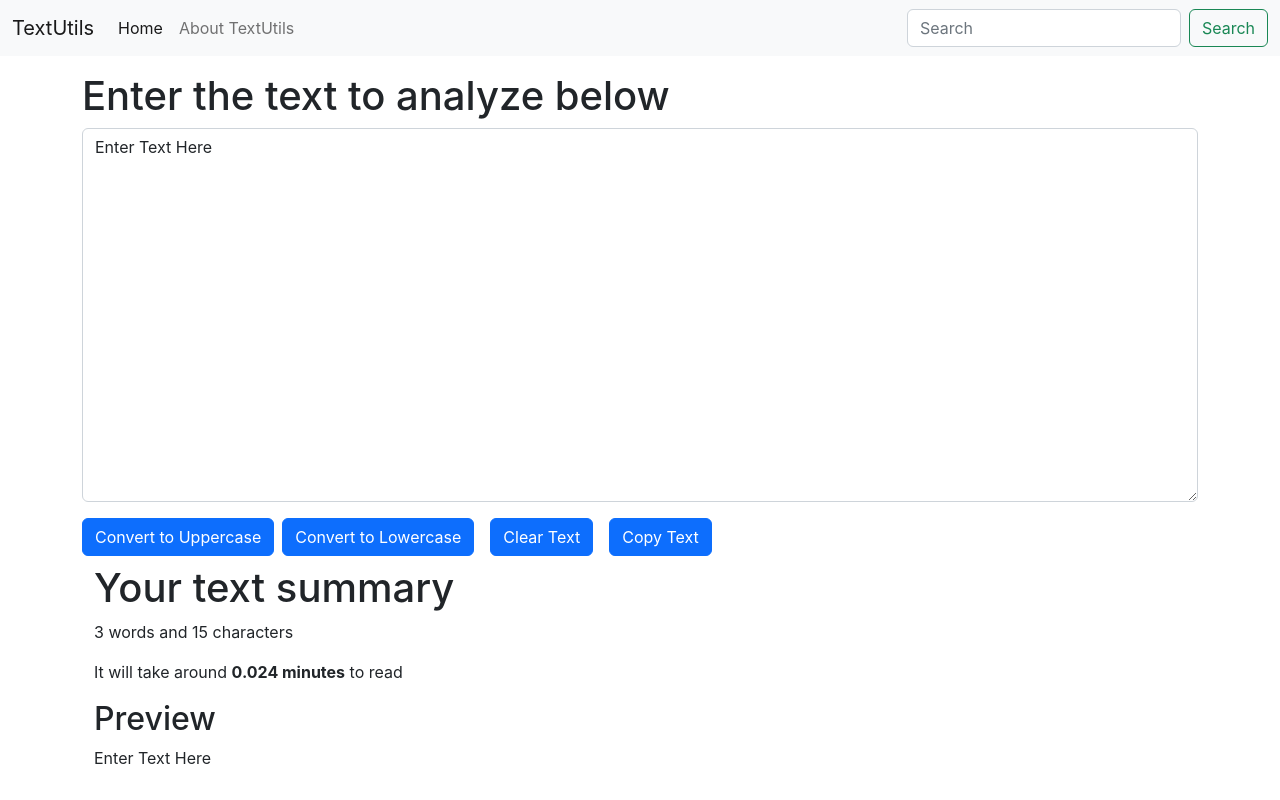
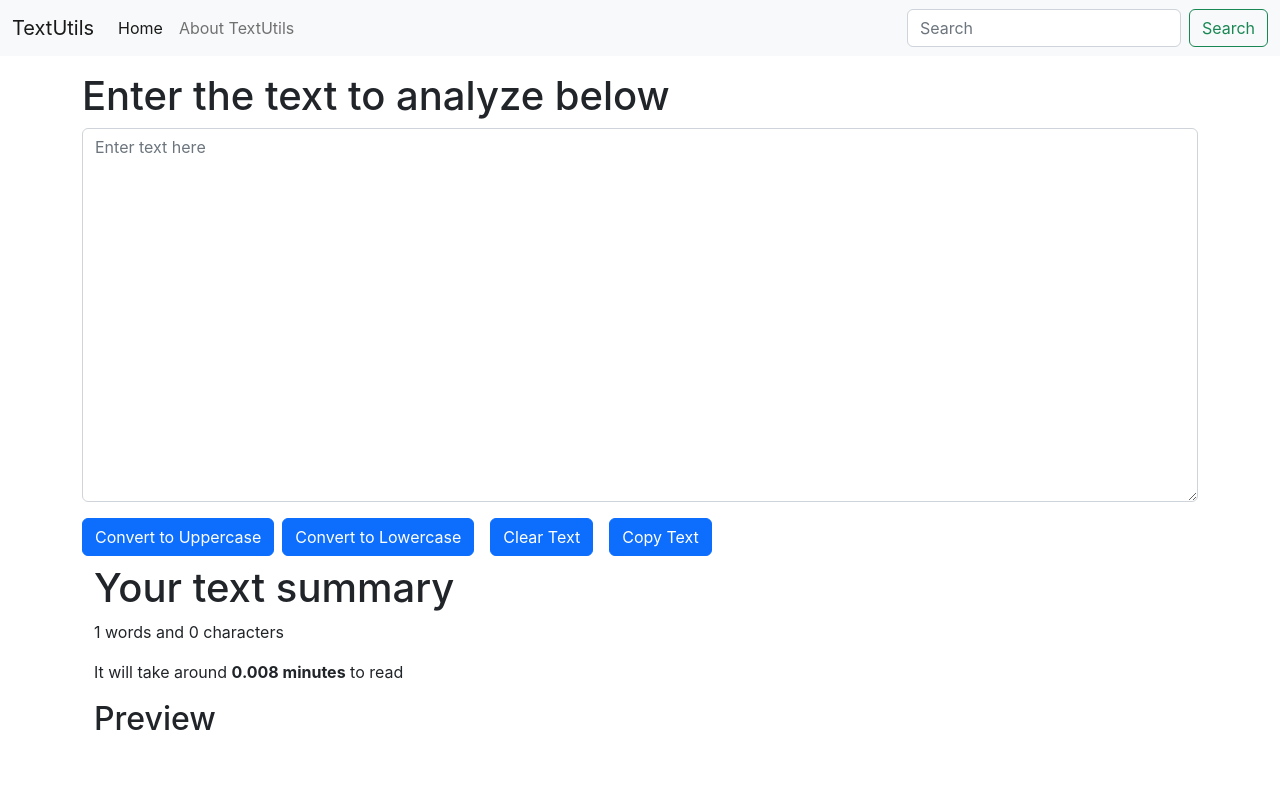
Before and after one commit to sprajwal11/TextUtils, a React (Create React App) app: page / in a window 1280 px wide. Built offline with nearby package versions, Linux system fonts and the light colour scheme.

Commit message:
there is an error in copy function

```diff
--- a/src/components/TextForm.js
+++ b/src/components/TextForm.js
@@ -20,17 +20,17 @@ export default function
         setText(newText);
     }
     const toCopy=()=>{
-        console.log("Content has been copied");
+        // console.log("Content has been copied");
         var text=document.getElementById("myBox");
         text.select();
-        text.setSelectionRange(0,9999);
+        // text.setSelectionRange(0,9999);
         navigator.clipboard.writeText(text.value);
     }
     const handleOnChange=(event)=>{
         // console.log("Handled on change");
         setText(event.target.value);
     }
-    const[text,setText]=useState('Enter Text Here');
+    const[text,setText]=useState('');
     //setText("Write here");
 
      return (
@@ -38,7 +38,7 @@ export default function
     <div>
         <h1>{props.heading}</h1>
         <div className="mb-3">
-        <textarea className="form-control" value={text} onChange={handleOnChange} id="mybox" rows="15"></textarea>
+        <textarea className="form-control" value={text} onChange={handleOnChange} id="mybox" rows="15" placeholder='Enter text here'></textarea>
         </div>
         <button className="btn btn-primary" onClick={toUpperCase}>Convert to Uppercase</button>
         <button className="btn btn-primary mx-2" onClick={toLowerCase}>Convert to Lowercase</button>
```
